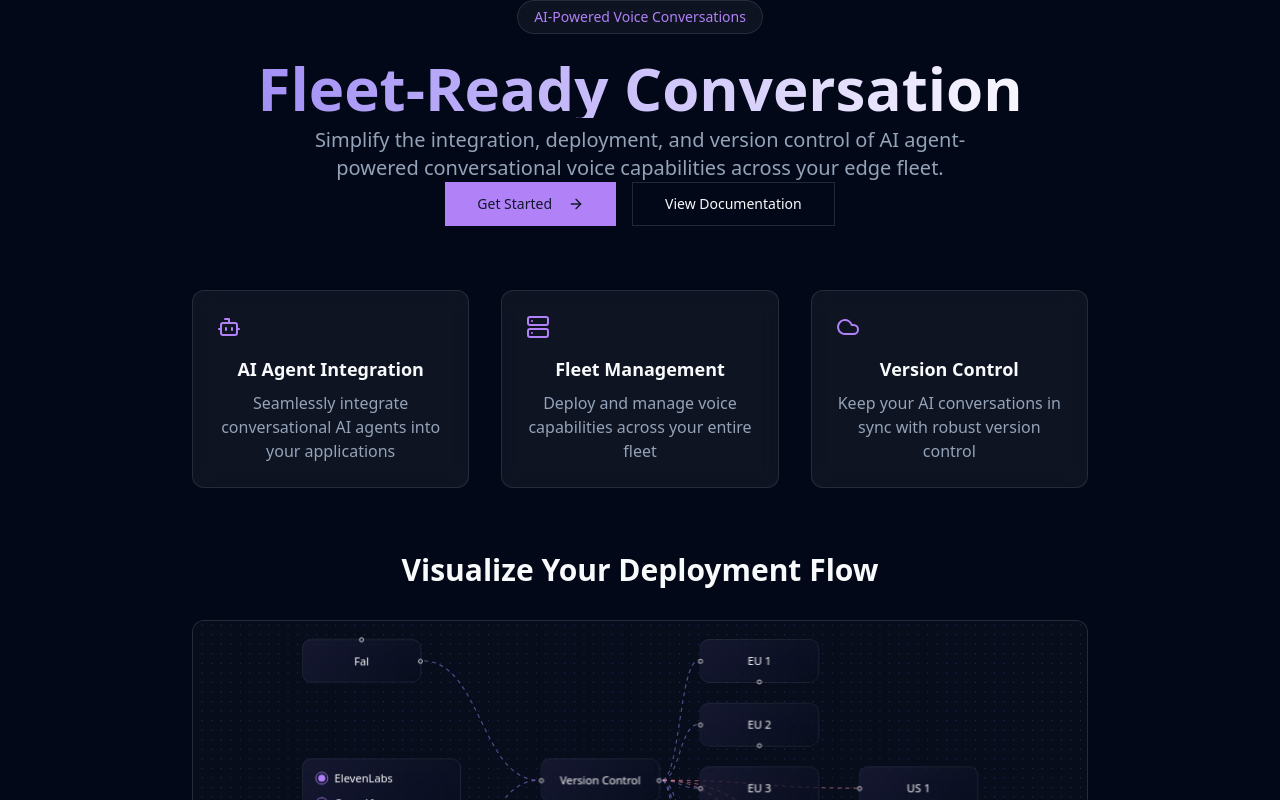
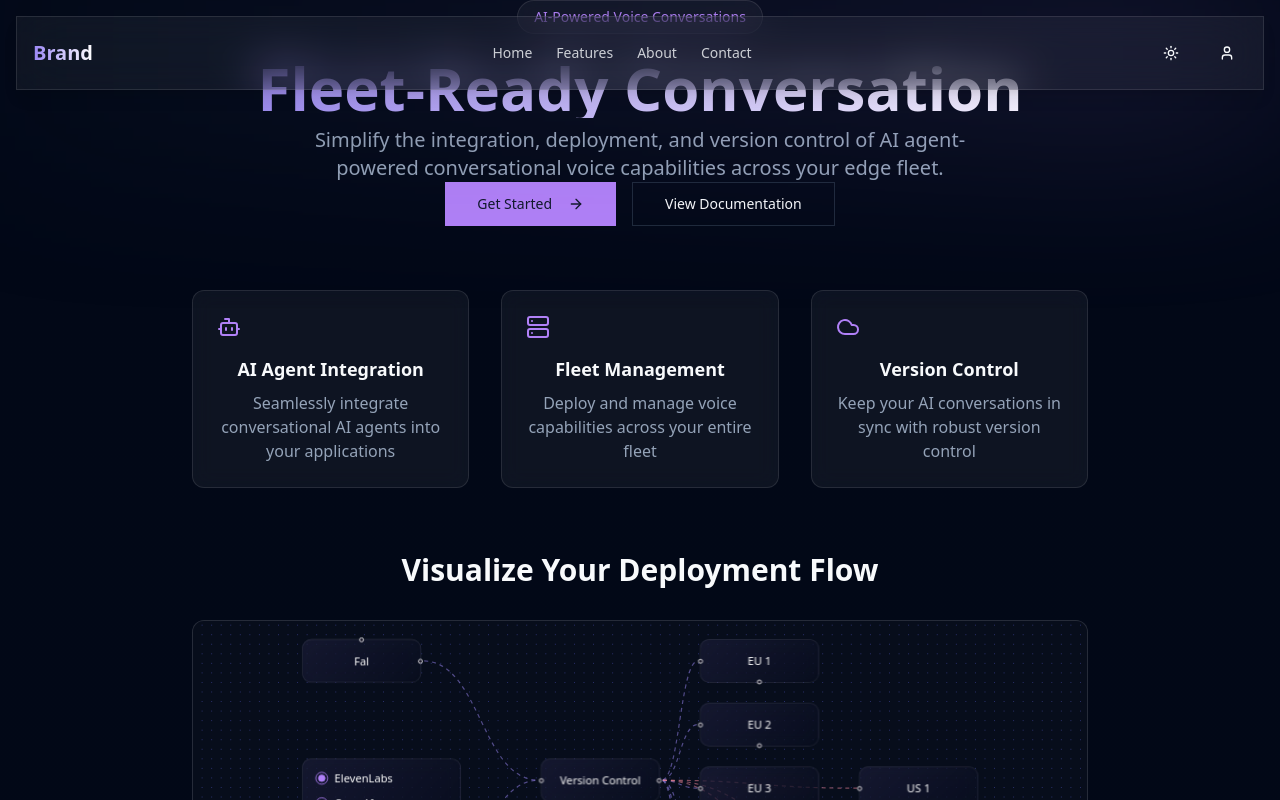
Before and after one commit to AVancans/avocatto-converse-hub, a React (Vite) app: page / in a window 1280 px wide. Shown: the top 800 px of the page. Built offline with nearby package versions, Linux system fonts and the light colour scheme.

Commit message:
Add header menu component
Adds a new header menu component to the application.  The menu will feature a modern design, including a blurred gradient background with subtle movement and glossy borders.

```diff
--- /dev/null
+++ b/src/components/Header.tsx
@@ -0,0 +1,57 @@
+
+import { Menu, User, Sun } from "lucide-react";
+import { Button } from "./ui/button";
+
+const Header = () => {
+  return (
+    <header className="fixed top-0 left-0 right-0 z-50">
+      <div className="mx-auto w-full max-w-7xl">
+        <div className="relative">
+          {/* Animated gradient background */}
+          <div className="absolute inset-0 bg-gradient-to-r from-primary/30 via-secondary/30 to-primary/30 animate-gradient overflow-hidden blur-[100px]" />
+
+          {/* Glossy container */}
+          <div className="relative mx-4 my-4 rounded-lg border border-white/10 bg-white/5 backdrop-blur-xl shadow-lg">
+            <nav className="flex items-center justify-between px-4 py-4">
+              {/* Logo/Brand */}
+              <div className="flex items-center">
+                <h1 className="text-xl font-semibold gradient-text">Brand</h1>
+              </div>
+
+              {/* Navigation Links */}
+              <div className="hidden md:flex items-center space-x-6">
+                <a href="#" className="text-sm text-foreground/80 hover:text-foreground transition-colors">
+                  Home
+                </a>
+                <a href="#" className="text-sm text-foreground/80 hover:text-foreground transition-colors">
+                  Features
+                </a>
+                <a href="#" className="text-sm text-foreground/80 hover:text-foreground transition-colors">
+                  About
+                </a>
+                <a href="#" className="text-sm text-foreground/80 hover:text-foreground transition-colors">
+                  Contact
+                </a>
+              </div>
+
+              {/* Actions */}
+              <div className="flex items-center space-x-4">
+                <Button variant="ghost" size="icon">
+                  <Sun className="h-4 w-4" />
+                </Button>
+                <Button variant="ghost" size="icon">
+                  <User className="h-4 w-4" />
+                </Button>
+                <Button variant="ghost" size="icon" className="md:hidden">
+                  <Menu className="h-4 w-4" />
+                </Button>
+              </div>
+            </nav>
+          </div>
+        </div>
+      </div>
+    </header>
+  );
+};
+
+export default Header;
--- a/src/index.css
+++ b/src/index.css
@@ -65,6 +65,23 @@
   }
 }
 
+@keyframes gradient {
+  0% {
+    background-position: 0% 50%;
+  }
+  50% {
+    background-position: 100% 50%;
+  }
+  100% {
+    background-position: 0% 50%;
+  }
+}
+
+.animate-gradient {
+  animation: gradient 15s ease infinite;
+  background-size: 200% 200%;
+}
+
 .gradient-text {
   background: linear-gradient(to right, #9b87f5, #ffffff);
   -webkit-background-clip: text;
--- a/src/pages/Index.tsx
+++ b/src/pages/Index.tsx
@@ -1,9 +1,11 @@
 
 import Hero from "@/components/Hero";
+import Header from "@/components/Header";
 
 const Index = () => {
   return (
     <main className="bg-background min-h-screen">
+      <Header />
       <Hero />
     </main>
   );
```
